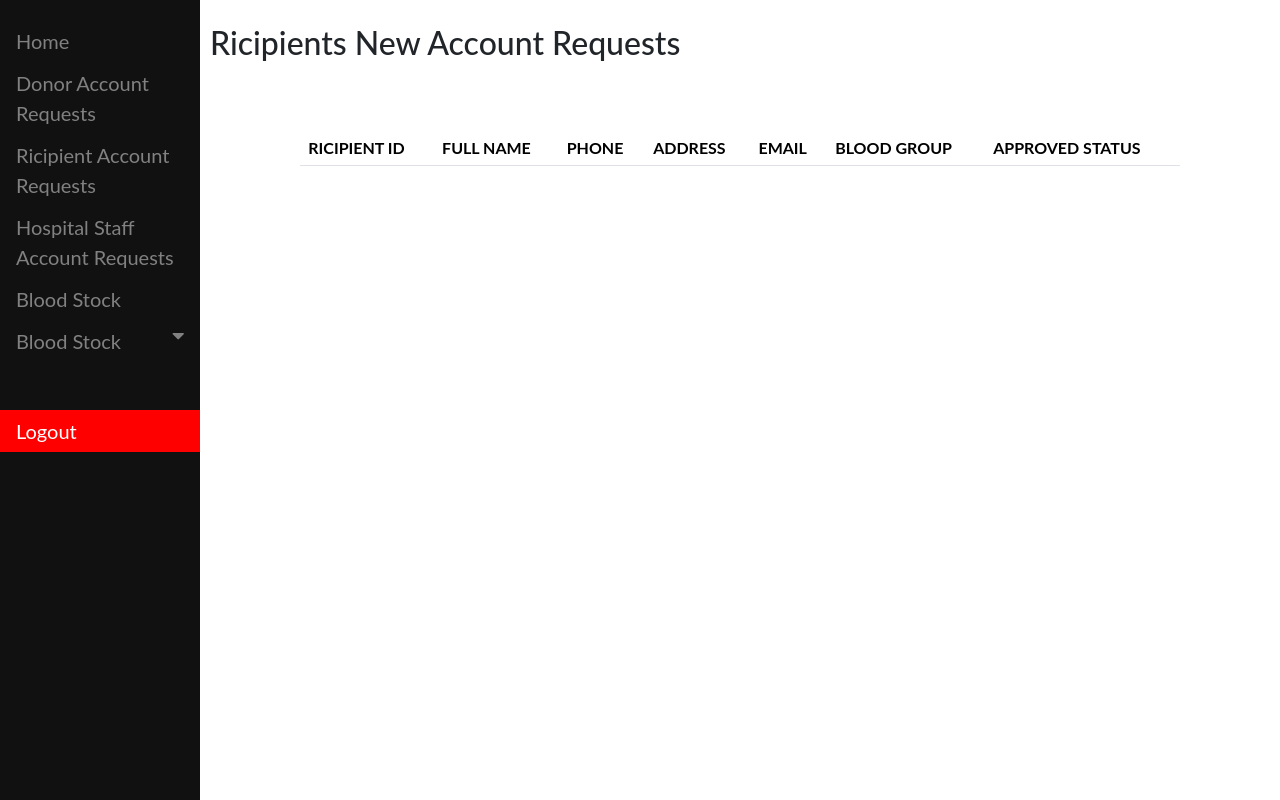
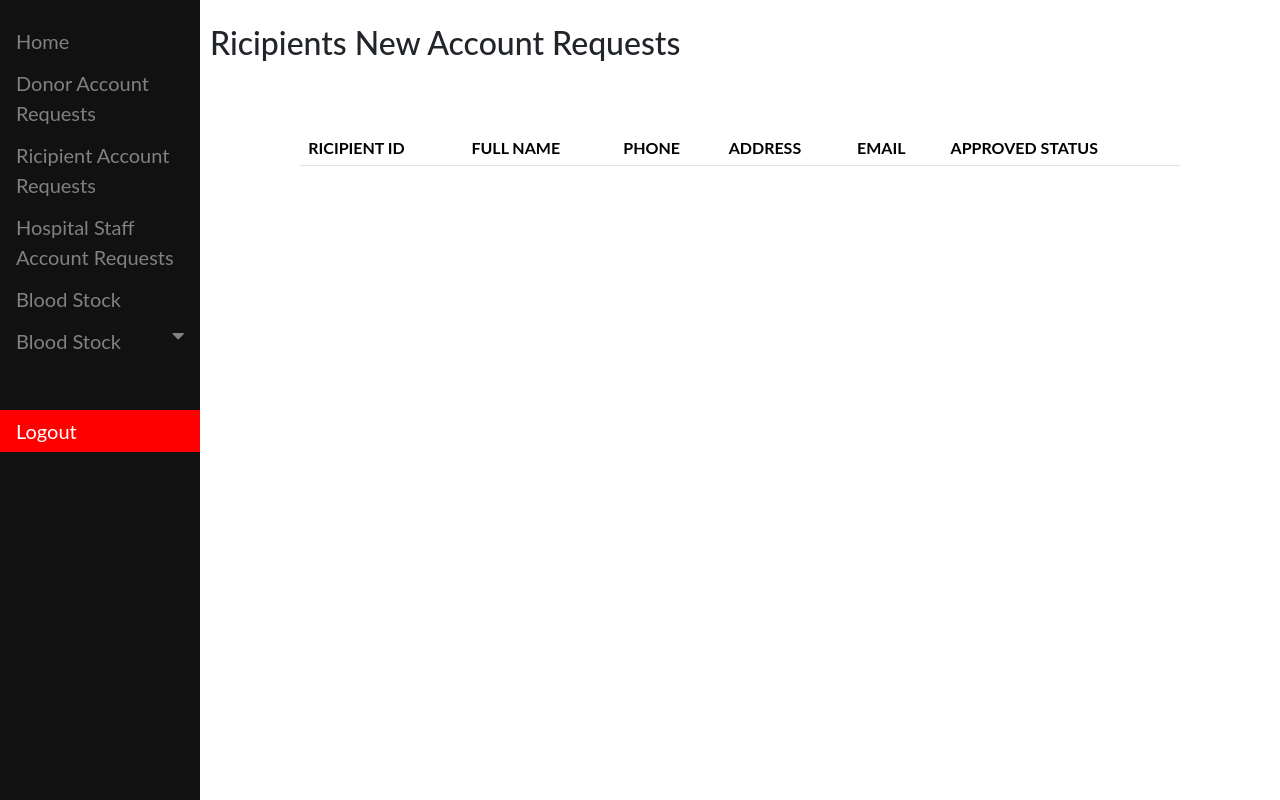
Before and after one commit to iamshimantadas/blood-camp, a Django app: page /bank_admin/ricipient_requets/ in a window 1280 px wide. Run offline with Django 5.2, Linux system fonts and the light colour scheme; a user stored in the database is signed in; data comes from the database, SQL or seed files in the repository; both versions use the stored data as it was after the commit; lists and menus that the app fills with data are empty.

Commit message:
ricipient blood group remove

```diff
--- a/bloodbank/templates/dashboard/ricipients_requests.html
+++ b/bloodbank/templates/dashboard/ricipients_requests.html
@@ -24,7 +24,7 @@
                 <th scope="col">PHONE</th>
                 <th scope="col">ADDRESS</th>
                 <th scope="col">EMAIL</th>
-                <th scope="col">BLOOD GROUP</th>
+                <!-- <th scope="col">BLOOD GROUP</th> -->
                 <th scope="col">APPROVED STATUS</th>
               </tr>
             </thead>
@@ -36,7 +36,7 @@
                 <td>{{x.phone}}</td>
                 <td>{{x.address}}</td>
                 <td>{{x.email}}</td>
-                <td>{{x.blood_group}}</td>
+                <!-- <td>{{x.blood_group}}</td> -->
                 <td>
                   <form action="{% url 'approve_ricipient' %}" method="post">
                     {% csrf_token %}
```
Also changed, not shown: db.sqlite3.
